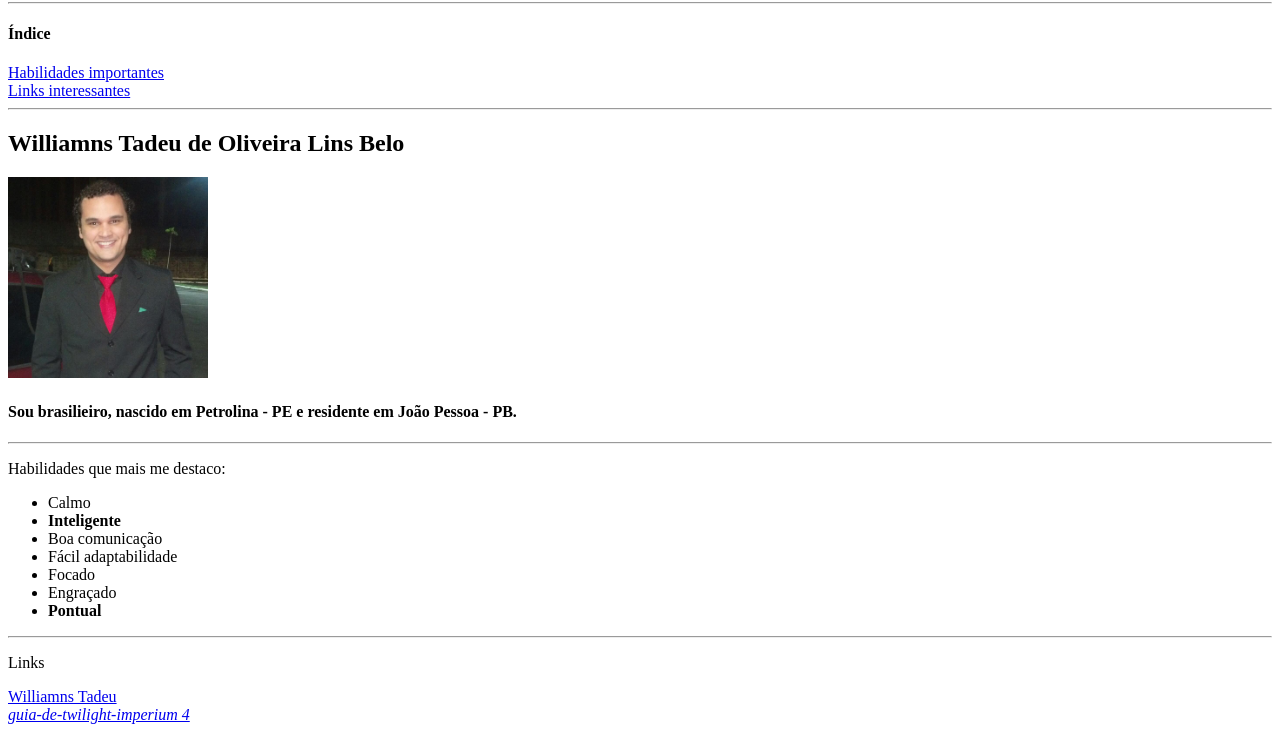
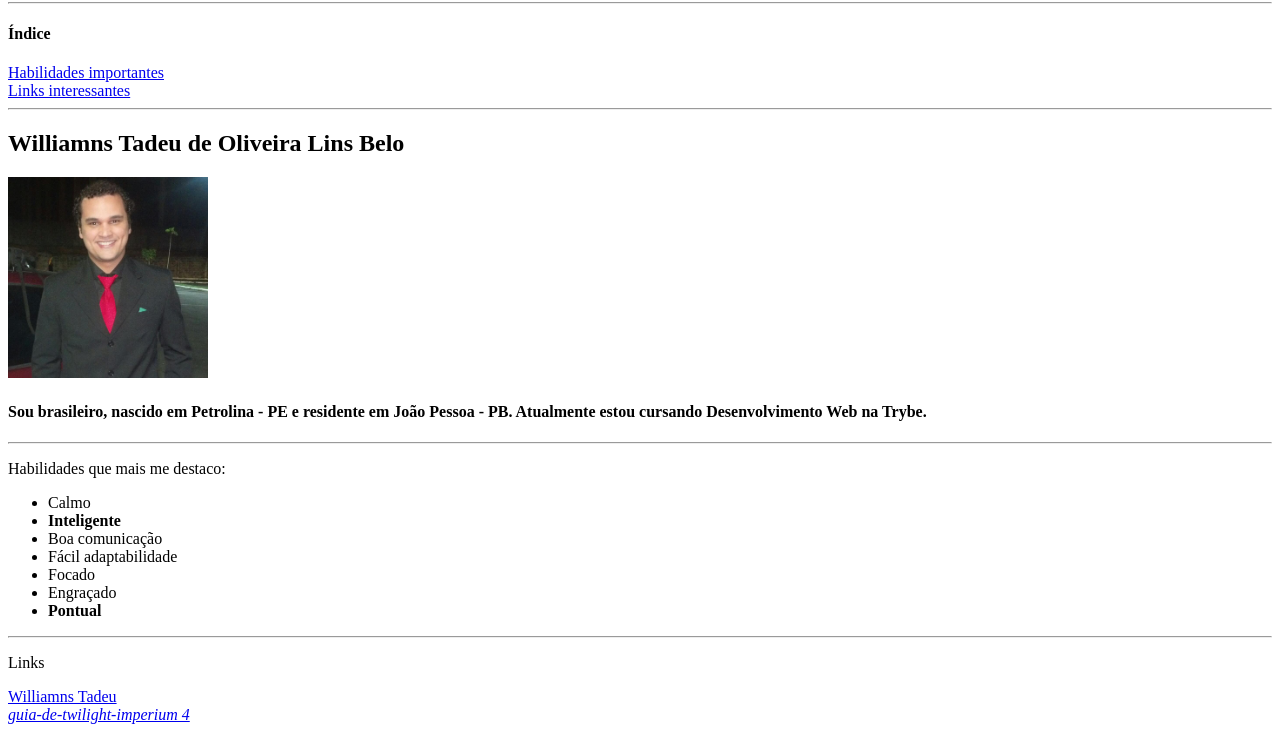
Before and after one commit to williamnstolb/williamnstolb.github.io, a plain HTML site: page index.html in a window 1280 px wide. Shown: the part 78-810 px from the top of the page. Drawn offline with Linux system fonts and the light colour scheme.

Commit message:
correçao de alguns erros e add de informaçao

```diff
--- a/index.html
+++ b/index.html
@@ -4,6 +4,9 @@
     <meta charset="UTF-8">
     <title>HTML</title>
   </head>
+  <style>
+
+  </style>
   <body>
     <h1>Portfólio</h1>
     <hr>
@@ -14,7 +17,7 @@
     <h2>Williamns Tadeu de Oliveira Lins Belo</h2>
     <img src="eu.jpg" alt="Foto arrumado" width="200px">
 
-    <h4>Sou brasilieiro, nascido em Petrolina - PE e residente em João Pessoa - PB.</h4>
+    <h4>Sou brasileiro, nascido em Petrolina - PE e residente em João Pessoa - PB. Atualmente estou cursando Desenvolvimento Web na Trybe.</h4>
 <hr>
 <p id="habilidades">Habilidades que mais me destaco:</p>
     <ul>
```
